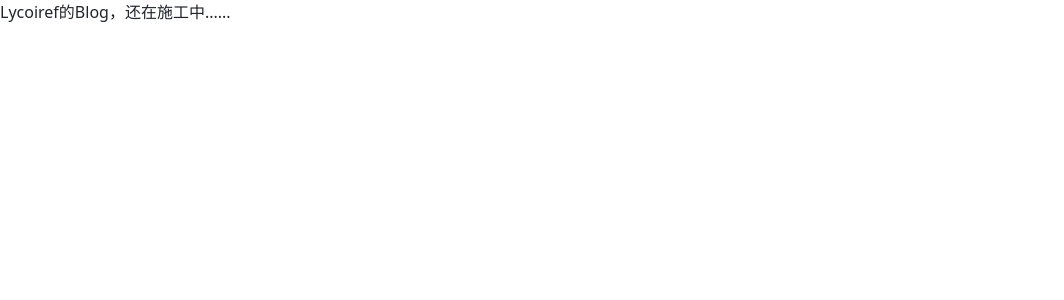
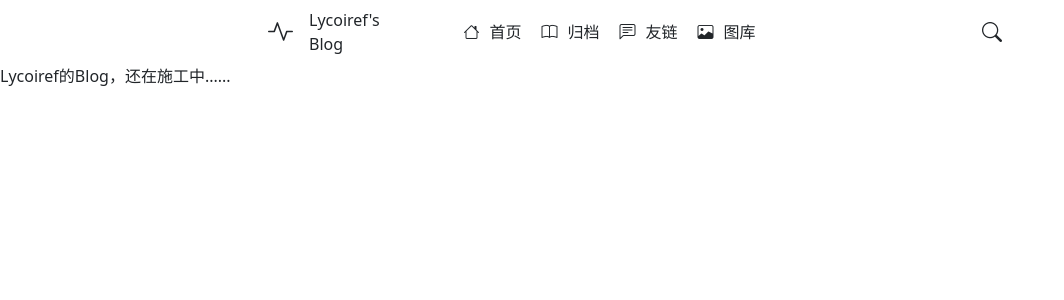
Before and after one commit to Lycoiref/Lycoiref, a Next.js app: page / in a window 1280 px wide. Shown: the top 300 px of the page, without its empty margins (0-1064 px from the left). Built offline with nearby package versions, Linux system fonts and the light colour scheme.

Commit message:
add top-bar back

```diff
--- a/src/app/layout.js
+++ b/src/app/layout.js
@@ -6,7 +6,7 @@ import 'bootstrap/dist/css/bootstrap.css'
 import 'bootstrap-icons/font/bootstrap-icons.css'
 // import { Inter } from 'next/font/google'
 import { Fireworks } from '@/components/Fireworks'
-// import TopBar from '@/components/MainPage/TopBar/TopBar'
+import TopBar from '@/components/MainPage/TopBar/TopBar'
 
 // const inter = Inter({ subsets: ['latin'] })
 
@@ -19,7 +19,7 @@ export default function RootLayout({ children }) {
   return (
     <html lang="zh">
       <body>
-        {/* <TopBar /> */}
+        <TopBar />
         <Fireworks />
         {children}
       </body>
```
